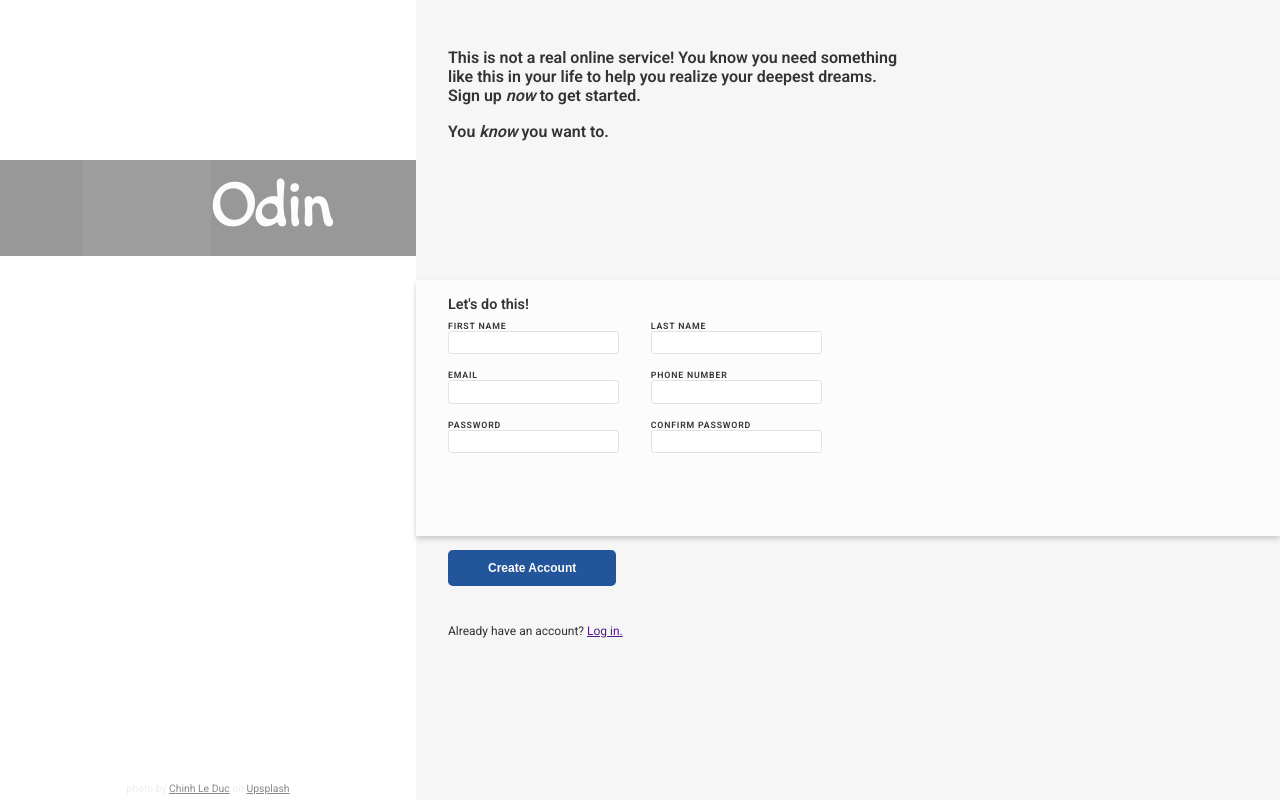
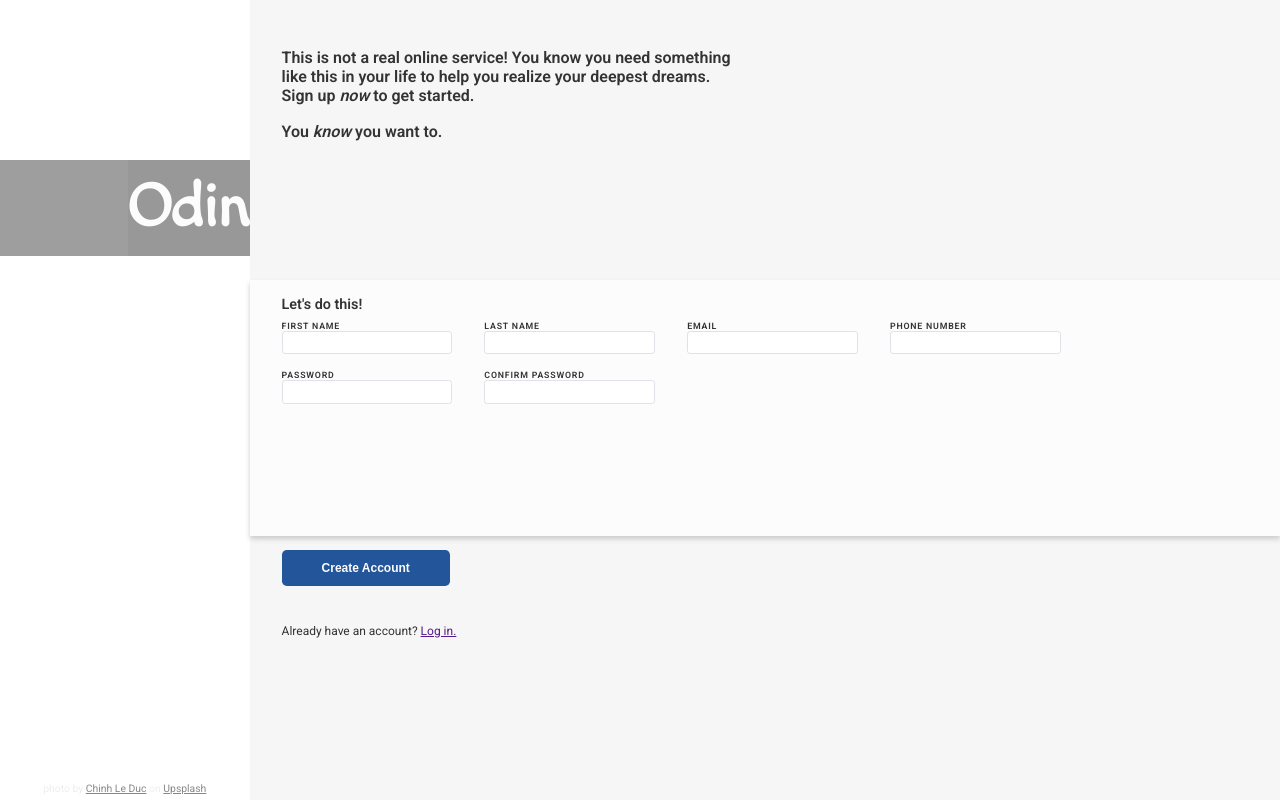
Before and after one commit to jh80/sign-up-form, a plain HTML site: page index.html in a window 1280 px wide. Drawn offline with Linux system fonts and the light colour scheme; grey boxes are pictures that could not be loaded.

Commit message:
Impliment flex for aside and page base unity

```diff
--- a/style.css
+++ b/style.css
@@ -43,15 +43,12 @@ aside, div.form-case, form {
     --form-case-intro-min-height: fit-content;
     --form-min-height: fit-content;
     --form-case-end-min-height: fit-content;
-    --aside-height: 100vh;
 }
 
 aside {
     background-image: url("images/chinh-le-duc-P19iVmm7XUA-unsplash.jpg");
     background-size: cover;
     background-repeat: no-repeat;
-    min-width: calc(.52*var(--aside-height));
-    height: var(--aside-height);
     display: flex;
     flex-direction: column;
     align-items: stretch;
@@ -72,7 +69,7 @@ div.aside-banner {
     align-items: center;
     font-size: 2.5rem;
     background-color: #33333380;
-    position: absolute;
+    position: relative;
     top: 20%;
     width: 100%;
 }
```
